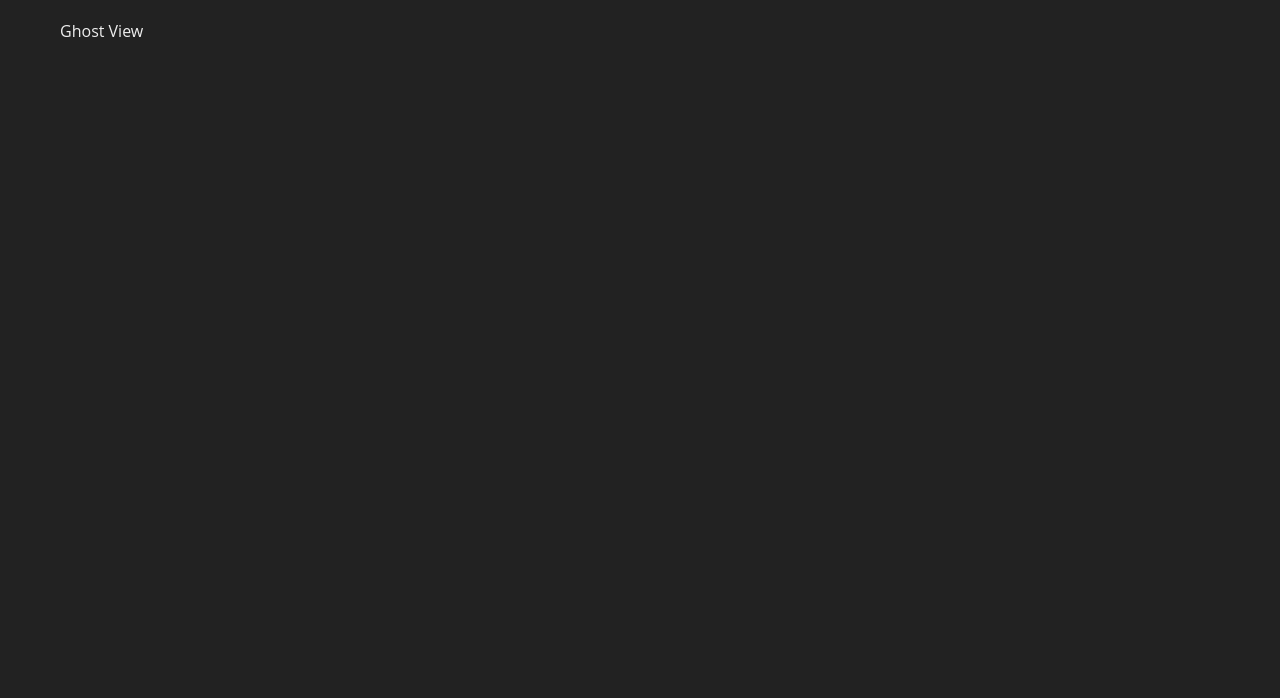
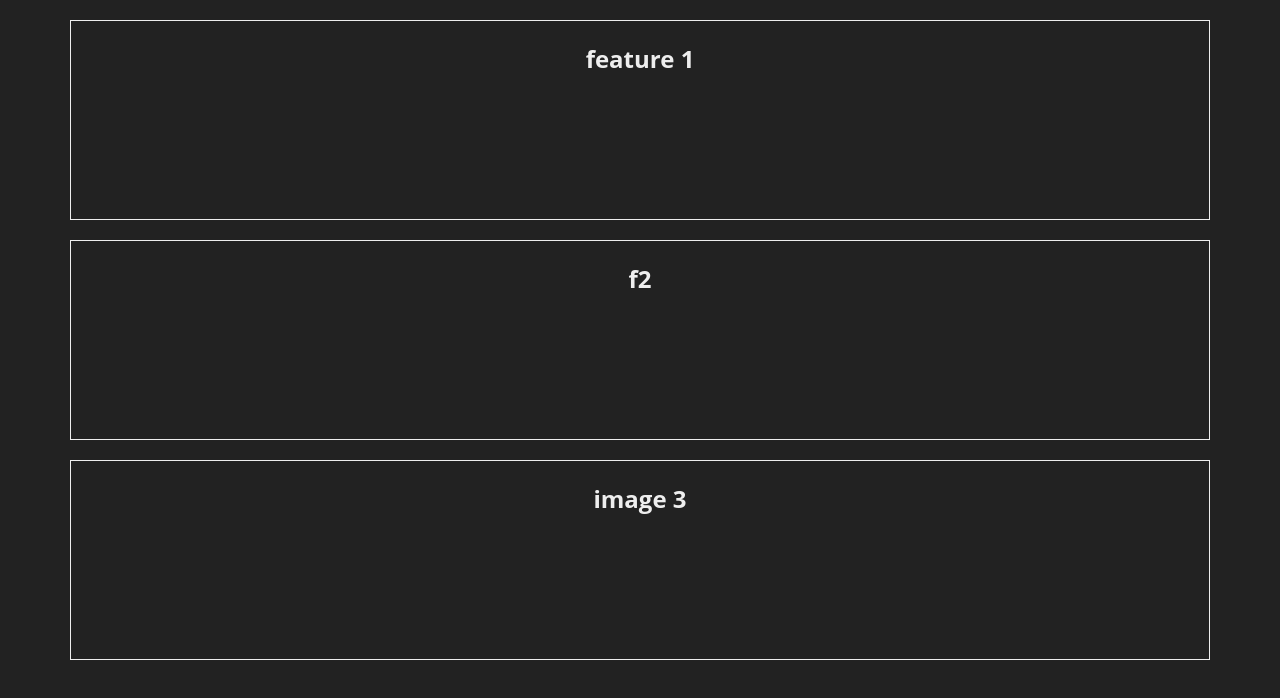
Before and after one commit to anthdclz/ghost-view, a React (Create React App) app: page / in a window 1280 px wide. Shown: the top 698 px of the page. Built offline with nearby package versions, Linux system fonts and the light colour scheme.

Commit message:
Create homepage, wall components

```diff
--- /dev/null
+++ b/src/components/wall-item/wall-item.component.jsx
@@ -0,0 +1,15 @@
+import React from 'react';
+
+import './wall-item.styles.scss';
+
+const WallItem = ({title}) => (
+    <div className='wall-item'>
+        <div className='content'>
+            <div className='title'>
+            {title}
+            </div>
+        </div>
+    </div>
+);
+
+export default WallItem;
--- /dev/null
+++ b/src/components/wall-item/wall-item.styles.scss
@@ -0,0 +1,52 @@
+.wall-item {
+    min-width: 50%;
+    height: 200px;
+    flex: 1 1 auto;
+    display: flex;
+    // align-items: center;
+    justify-content: center;
+    border: 1px solid #eee;
+    margin: 0 10px 20px;
+    background-position: center;
+    background-size: cover;
+    position:relative;
+    overflow: hidden;
+
+    &:hover {
+      cursor: pointer;
+
+      & .background-image {
+        transform: scale(1.1);
+        transition: transform 6s cubic-bezier(0.25, 0.45, 0.45, 0.95);
+      }
+
+      & .content {
+        opacity: 0.9;
+      }
+    }
+
+    .content {
+      height: 80px;
+      padding: 0 25px;
+      display: flex;
+      flex-direction: column;
+      align-items: center;
+      justify-content: center;
+      // border: 1px solid black;
+      // background-color: white;
+      // opacity: 0.6;
+      position: absolute;
+
+      .title {
+        font-weight: bold;
+        margin-bottom: 6px;
+        font-size: 24px;
+        color: #eee;
+      }
+
+      .subtitle {
+        font-weight: lighter;
+        font-size: 16px;
+      }
+    }
+  }
--- /dev/null
+++ b/src/components/wall/wall.component.jsx
@@ -0,0 +1,48 @@
+import React from 'react';
+import WallItem from '../../components/wall-item/wall-item.component';
+
+import './wall.styles.scss';
+
+class Wall extends React.Component {
+    constructor(){
+        super();
+
+        this.state = {
+            exhibits: [
+                {
+                    id: 1,
+                    title: 'feature 1',
+                    imgUrl: 'img1',
+                    linkUrl: 'shop/hats'
+                  },
+                  {
+                    id: 2,
+                    title: 'f2',
+                    imgUrl: 'png2',
+                    linkUrl: 'shop/jackets'
+                  },
+                  {
+                    id: 3,
+                    title: 'image 3',
+                    imgUrl: 'svg3',
+                    linkUrl: 'shop/sneakers'
+                  }
+            ]
+        }
+   }
+
+
+    render(){
+        return(
+            <div className='wall'>
+                {
+                    this.state.exhibits.map(({id, title, imageUrl, linkUrl}) => (
+                        <WallItem key={id} title={title} />
+                    ))
+                }
+            </div>
+        );
+    }
+};
+
+export default Wall;
--- /dev/null
+++ b/src/components/wall/wall.styles.scss
@@ -0,0 +1,6 @@
+.wall {
+    width: 100%;
+    display: flex;
+    flex-wrap: wrap;
+    justify-content: space-between;
+  }
--- a/src/pages/homepage/homepage.component.jsx
+++ b/src/pages/homepage/homepage.component.jsx
@@ -1,10 +1,11 @@
 import React from 'react';
+import Wall from '../../components/wall/wall.component';
 
 import './homepage.styles.scss';
 
 const HomePage = () => (
     <div>
-        Ghost View
+        <Wall />
     </div>
 );
 
```
